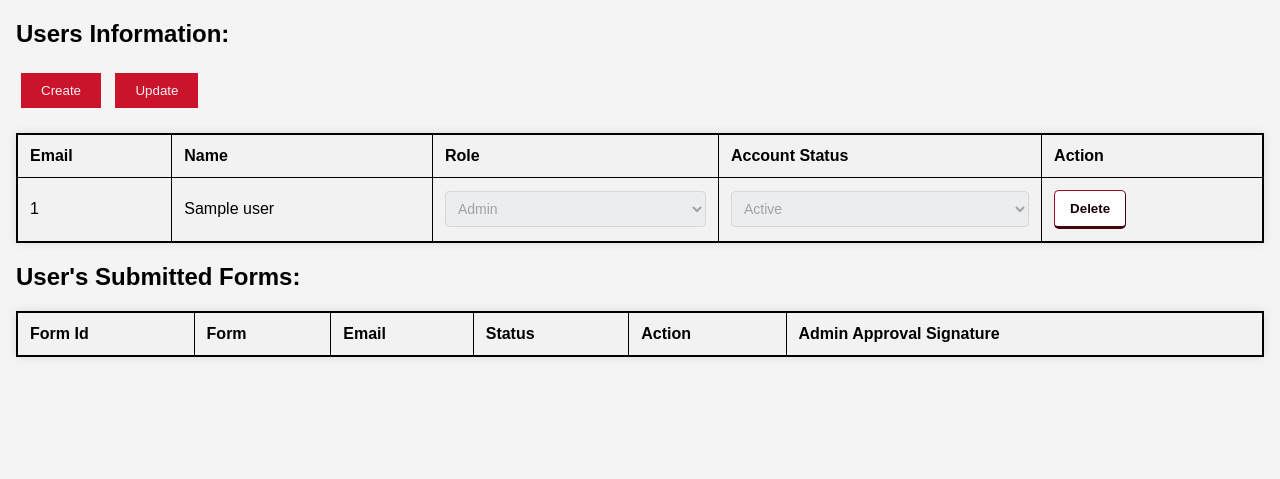
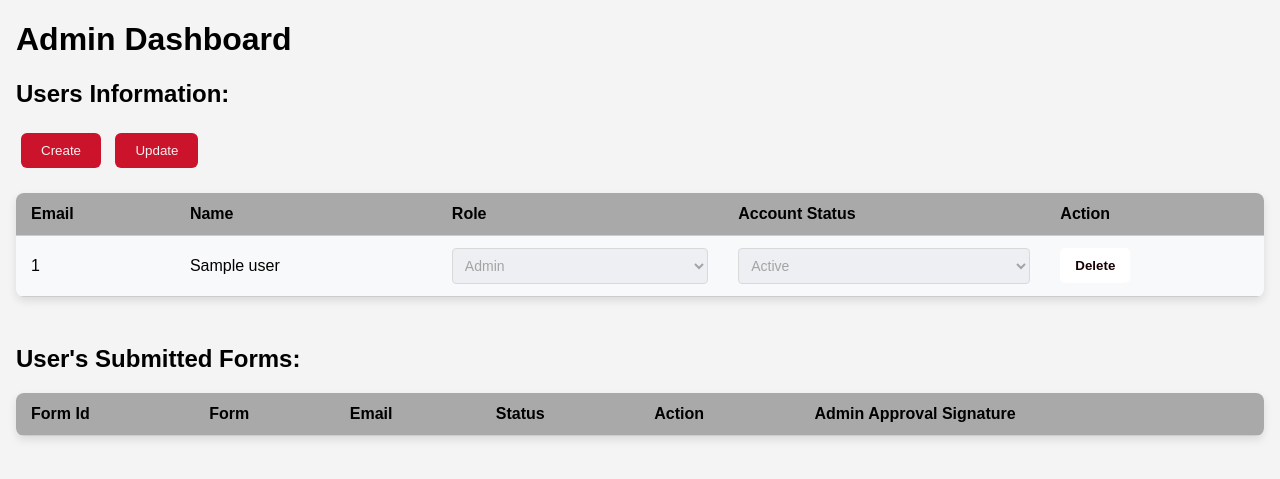
Before and after one commit to binhnguyen63/SoftwareDesign-Project, a Flask app: template templates/admin.html in a window 1280 px wide. Shown: the part 68-547 px from the top of the page. Run offline with Flask 2, Linux system fonts and the light colour scheme; the template is opened without the code that fills it: most values are stand-ins (such as "Sample title", 1, 10 or a date in 2020); lists and menus that the app fills with data are empty; some libraries are stand-ins or nearby versions.

Commit message:
admin dash ui

```diff
--- a/static/css/admin.css
+++ b/static/css/admin.css
@@ -29,6 +29,7 @@ body {
   cursor: pointer;
   transition: background-color 0.3s ease;
   margin: 5px;
+  border-radius: 6px;
 }
 
 .action-buttons button:hover {
@@ -37,33 +38,35 @@ body {
 
 /* Tables */
 table {
-  border: 2px solid black;
   border-collapse: collapse;
   width: 100%;
   max-width: 100%;
   margin: 20px 0;
-  background-color: white;
-  box-shadow: 0 0 10px rgba(0, 0, 0, 0.1);
+  background-color: #f8f9fa;
+  border-radius: 8px;
+  overflow: hidden;
+  box-shadow: 0 4px 8px rgba(0, 0, 0, 0.1);
+  margin-bottom: 3rem;
 }
 
 th,
 td {
-  border: 1px solid black;
-  padding: 12px;
+  padding: 12px 15px;
   text-align: left;
 }
 
-tr:nth-child(even) {
-  background-color: #f2f2f2;
-}
-
 th {
-  background-color: #f2f2f2;
+  color: black;
+  background-color: #a9a9a9;
   font-weight: bold;
 }
 
 tr:hover {
-  background-color: #f9f9f9;
+  background-color: #d6d8db;
+  transition: background 0.3s ease-in-out;
+}
+tr {
+  border-bottom: 1px solid #ccc;
 }
 
 select {
@@ -97,8 +100,9 @@ select:disabled {
 }
 
 .btn {
-  border-width: 1px 1px 3px 1px;
+  border-width: 1px 1px 1px 1px;
   text-shadow: none;
+  border: none;
 }
 
 /* Modal */
--- a/templates/admin.html
+++ b/templates/admin.html
@@ -24,7 +24,10 @@
     </nav>
     </div>
 
+
+
     <div class="container">
+        <h1>Admin Dashboard</h1>
       <div>
         <h2>Users Information: </h2>
         <div class="action-buttons">
```
